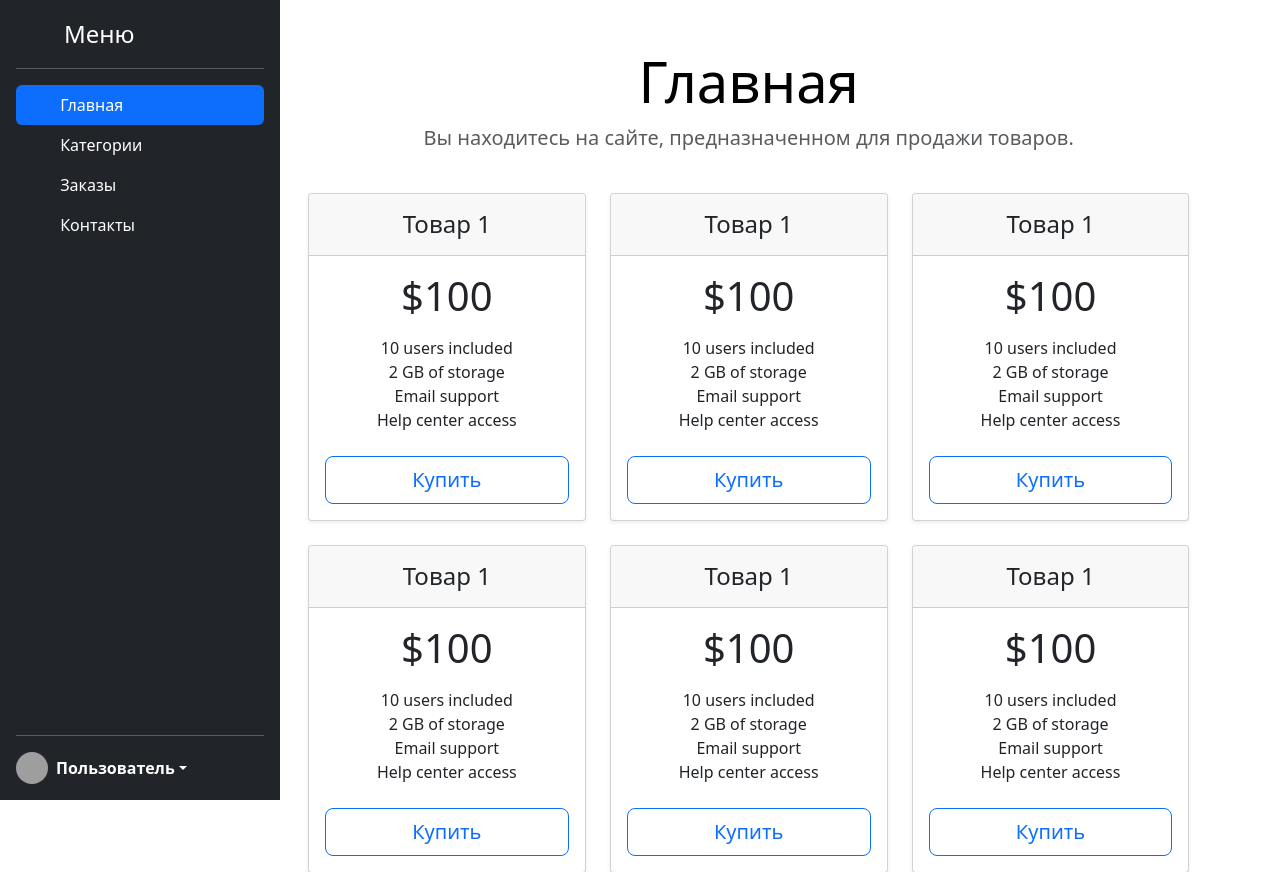
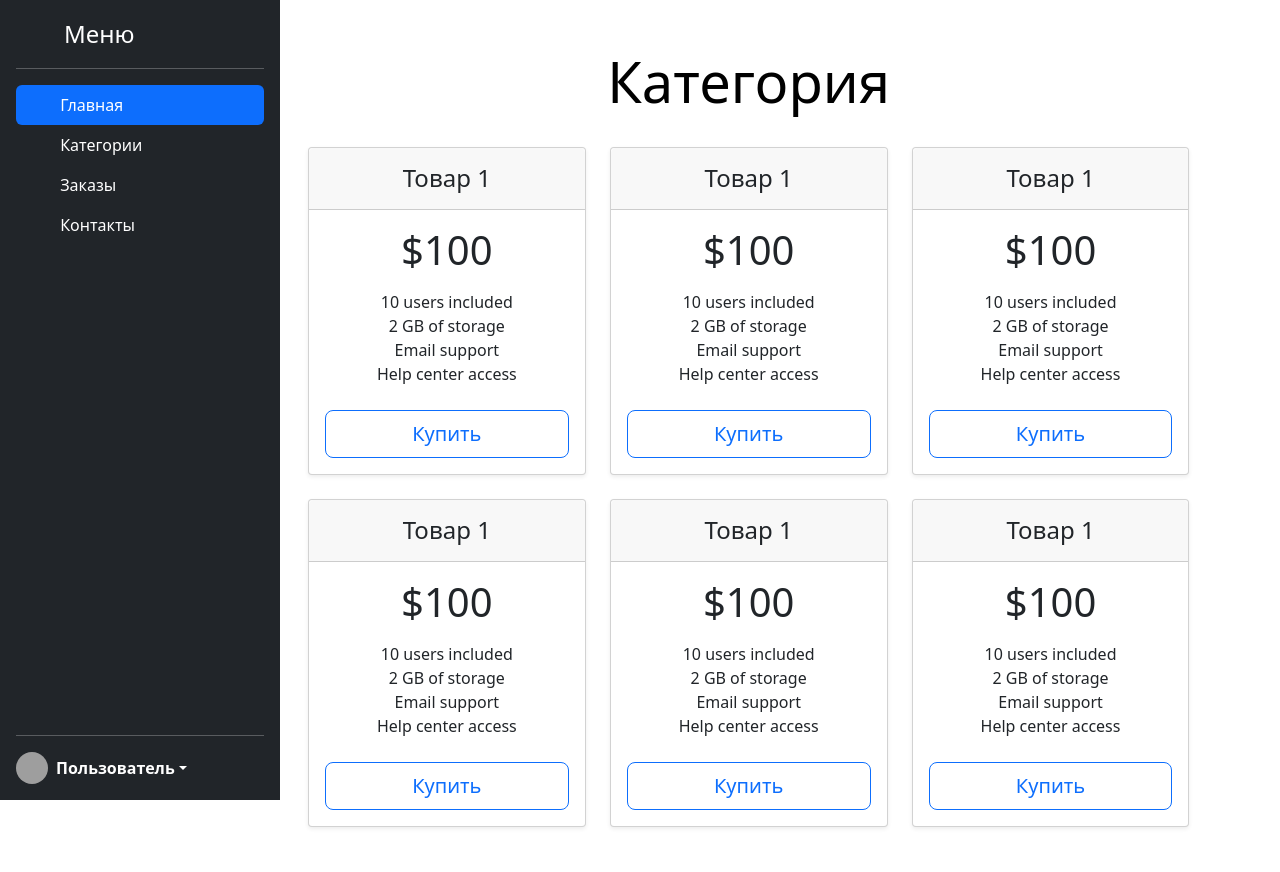
Before and after one commit to TamirMandreev/simple_web_application, a Python web app: template templates/category_1.html in a window 1280 px wide. Shown: the top 872 px of the page. After the commit the page ends 828 px from the top, so only its background shows below. Run offline with Jinja, Linux system fonts and the light colour scheme; the template is opened without the code that fills it, so the values that code supplies are empty; grey boxes are pictures that could not be loaded.

Commit message:
Внес правки category_1.html
Поменял название в шапке страницы. Было слово "Главная". Сейчас "Категория".

```diff
--- a/templates/category_1.html
+++ b/templates/category_1.html
@@ -74,8 +74,7 @@
     </div>
     <div class="col-10">
         <div class="pricing-header p-5 pb-md-4 mx-auto text-center">
-            <h1 class="display-4 fw-normal text-body-emphasis">Главная</h1>
-            <p class="fs-5 text-body-secondary">Вы находитесь на сайте, предназначенном для продажи товаров.</p>
+            <h1 class="display-4 fw-normal text-body-emphasis">Категория</h1>
         </div>
         <div class="row  text-center">
             <div class="col-1"></div>
```
